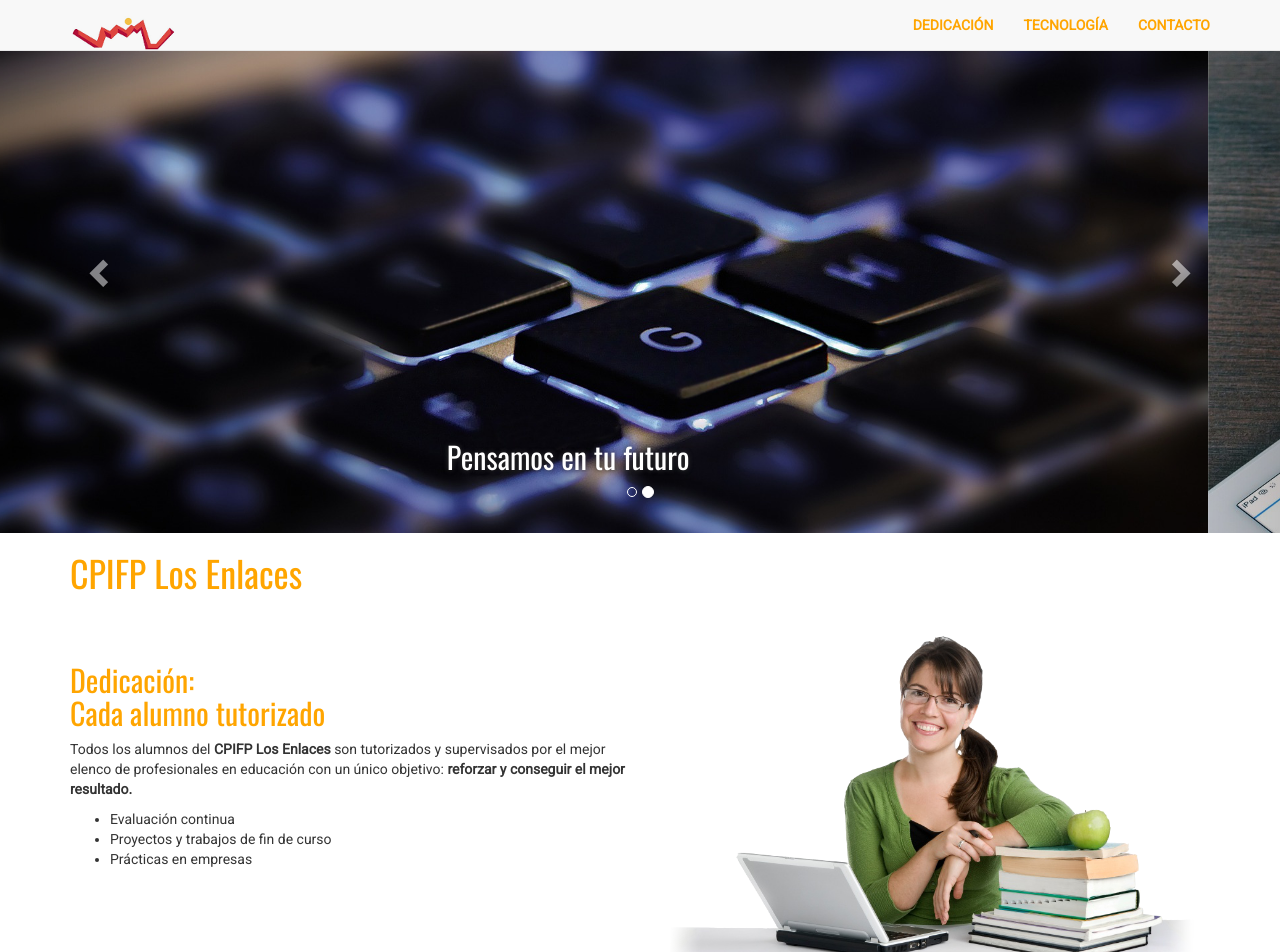
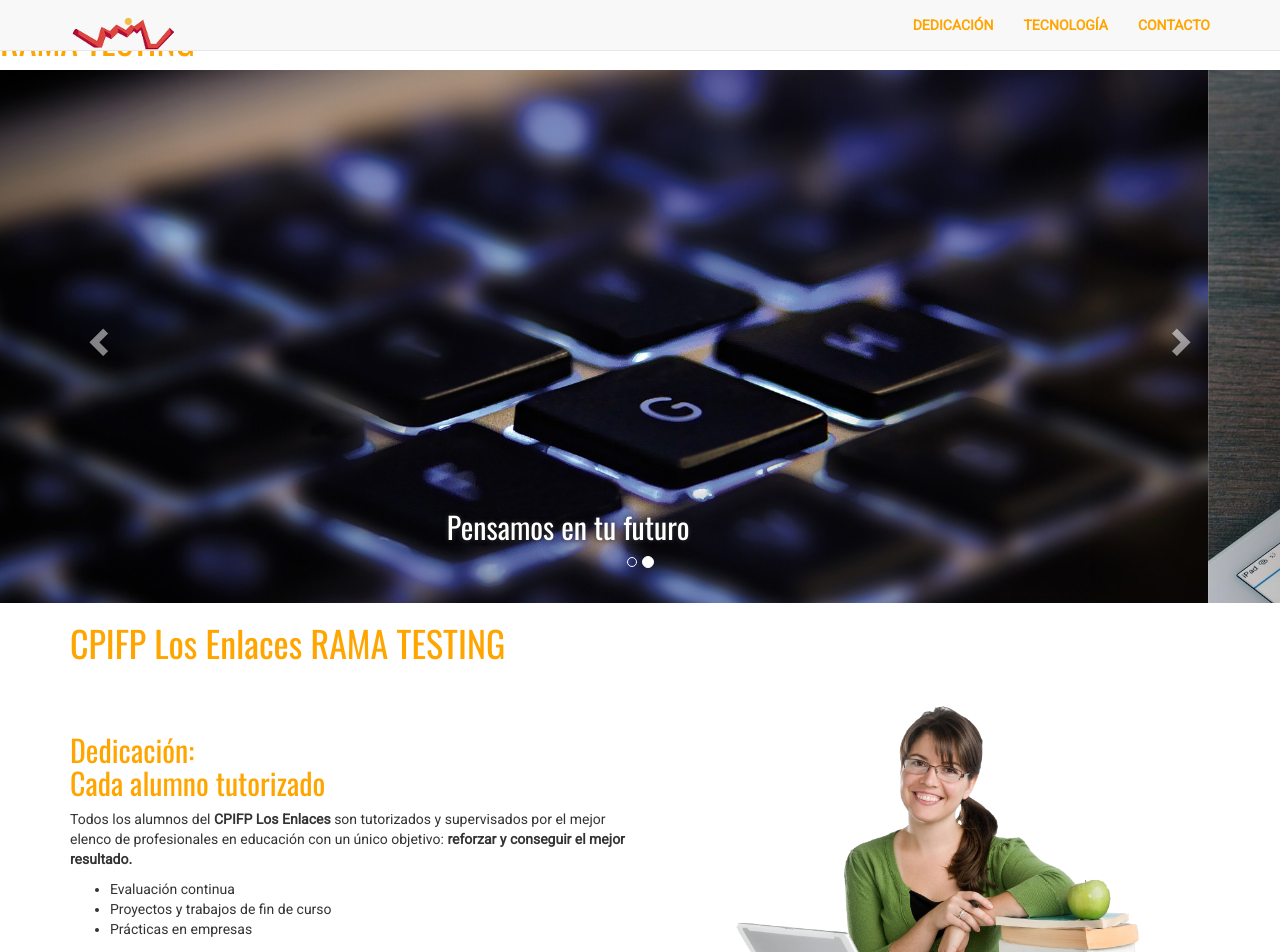
Before and after one commit to robertoseral/prueba_git, a plain HTML site: page index.html in a window 1280 px wide. Shown: the top 952 px of the page. Drawn offline with nearby package versions, Linux system fonts and the light colour scheme.

Commit message:
Metida cosa nueva

```diff
--- a/index.html
+++ b/index.html
@@ -80,7 +80,7 @@
           <!-- /.container -->
         </nav>
       </header>
-
+	<h1>RAMA TESTING</h1>
       <!-- Carousel -->
       <div id="carousel-example-generic" class="carousel slide" data-ride="carousel">
         <!-- Indicators -->
@@ -118,7 +118,7 @@
 
       <div class="container">
         <main>
-          <h1>CPIFP Los Enlaces</h1>
+          <h1>CPIFP Los Enlaces RAMA TESTING</h1>
           <!-- Section dedicación -->
           <section id="dedicacion">
            <div class="row">
```
